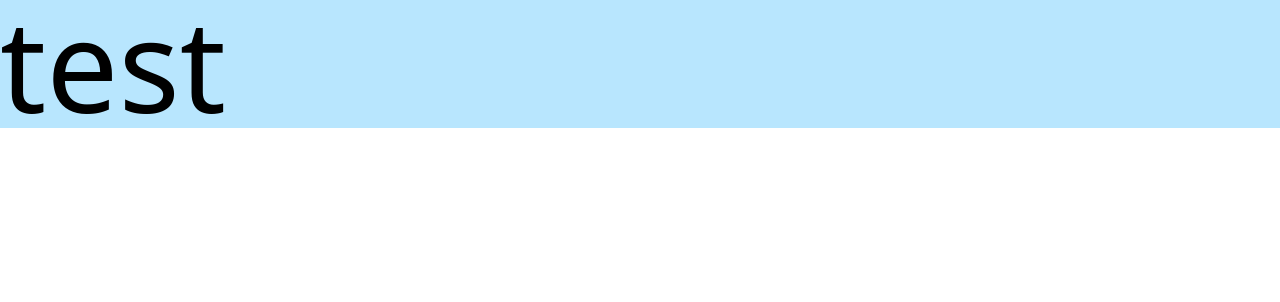
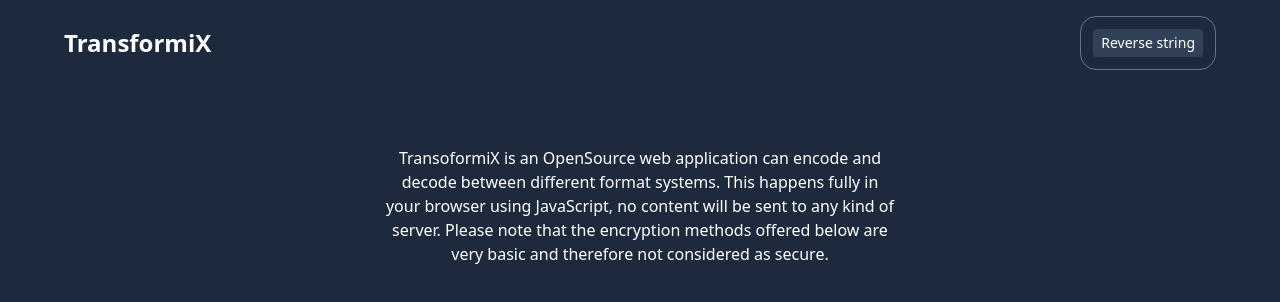
Before and after one commit to prmakk/transformix, a React (Vite) app: page / in a window 1280 px wide. Shown: the top 302 px of the page. Built offline with nearby package versions, Linux system fonts and the light colour scheme.

Commit message:
feat: homepage and header

```diff
--- a/package.json
+++ b/package.json
@@ -13,6 +13,7 @@
     "@tailwindcss/vite": "^4.0.0",
     "react": "^18.3.1",
     "react-dom": "^18.3.1",
+    "react-router": "^7.1.3",
     "tailwindcss": "^4.0.0"
   },
   "devDependencies": {
--- a/src/App.tsx
+++ b/src/App.tsx
@@ -1,9 +1,17 @@
+import { Routes, Route } from "react-router";
+import Header from "./components/widgets/Header";
 import "./styles/main.css";
+import HomePage from "./components/pages/HomePage";
 
 function App() {
     return (
-        <div className="bg-sky-200">
-            <h1 className="text-9xl">test</h1>
+        <div className="min-h-svh bg-slate-800">
+            <div className="max-w-6xl mx-auto max-xl:px-4">
+                <Header />
+                <Routes>
+                    <Route path="/" element={<HomePage />} />
+                </Routes>
+            </div>
         </div>
     );
 }
--- /dev/null
+++ b/src/components/pages/HomePage.tsx
@@ -0,0 +1,17 @@
+import { FC } from "react";
+
+const HomePage: FC = () => {
+    return (
+        <div className="w-full flex justify-center py-15">
+            <h1 className="text-white max-w-lg text-center text-base">
+                TransoformiX is an OpenSource web application can encode and
+                decode between different format systems. This happens fully in
+                your browser using JavaScript, no content will be sent to any
+                kind of server. Please note that the encryption methods offered
+                below are very basic and therefore not considered as secure.
+            </h1>
+        </div>
+    );
+};
+
+export default HomePage;
--- /dev/null
+++ b/src/components/widgets/Header.tsx
@@ -0,0 +1,23 @@
+import { FC } from "react";
+import { Link, NavLink } from "react-router";
+
+const Header: FC = () => {
+    return (
+        <header className="flex justify-between items-center py-4 text-white">
+            <Link to="/" className="text-2xl font-bold">
+                TransformiX
+            </Link>
+
+            <div className=" max-w-3xl rounded-2xl border-slate-500 border-1 p-3 flex gap-2 flex-wrap">
+                <NavLink
+                    to="/reverse"
+                    className="bg-slate-700 px-2 py-1 rounded hover:bg-sky-400 text-sm"
+                >
+                    Reverse string
+                </NavLink>
+            </div>
+        </header>
+    );
+};
+
+export default Header;
--- a/src/main.tsx
+++ b/src/main.tsx
@@ -1,9 +1,9 @@
-import { StrictMode } from "react";
 import { createRoot } from "react-dom/client";
+import { BrowserRouter } from "react-router";
 import App from "./App.tsx";
 
 createRoot(document.getElementById("root")!).render(
-    <StrictMode>
+    <BrowserRouter>
         <App />
-    </StrictMode>
+    </BrowserRouter>
 );
```
Also changed, not shown: 1 other file (tests, documents, lock files or other folders).
